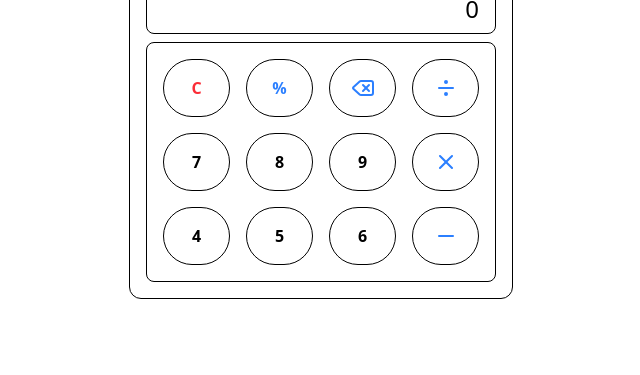
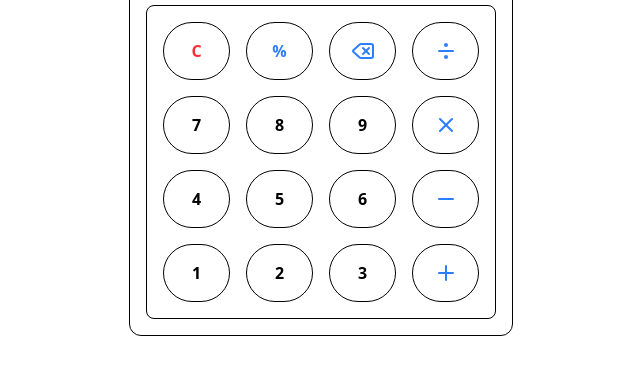
Before and after one commit to Jetrossgalinato/Calculator, a website: page index.html in a window 1280 px wide. Shown: the part 285-660 px from the top of the page, without its empty margins (319-959 px from the left). Drawn offline with nearby package versions, Linux system fonts and the light colour scheme.

Commit message:
feat: add 4th row of buttons

```diff
--- a/index.html
+++ b/index.html
@@ -45,46 +45,73 @@
             >
               <i data-lucide="divide"></i>
             </div>
+            <!-- Button 7 -->
             <div
               class="flex justify-center border border-black rounded-full font-semibold p-4 cursor-pointer hover:bg-gray-100"
             >
               7
             </div>
+            <!-- Button 8 -->
             <div
               class="flex justify-center border border-black rounded-full font-semibold p-4 cursor-pointer hover:bg-gray-100"
             >
               8
             </div>
+            <!-- Button 9 -->
             <div
               class="flex justify-center border border-black rounded-full font-semibold p-4 cursor-pointer hover:bg-gray-100"
             >
               9
             </div>
+            <!-- Multiplication Button -->
             <div
               class="flex justify-center border border-black rounded-full font-semibold text-blue-500 p-4 cursor-pointer hover:bg-gray-100"
             >
               <i data-lucide="x"></i>
             </div>
+            <!-- Button 4 -->
             <div
               class="flex justify-center border border-black rounded-full font-semibold p-4 cursor-pointer hover:bg-gray-100"
             >
               4
             </div>
+            <!-- Button 5 -->
             <div
               class="flex justify-center border border-black rounded-full font-semibold p-4 cursor-pointer hover:bg-gray-100"
             >
               5
             </div>
+            <!-- Button 6 -->
             <div
               class="flex justify-center border border-black rounded-full font-semibold p-4 cursor-pointer hover:bg-gray-100"
             >
               6
             </div>
+            <!-- Subtraction Button -->
             <div
               class="flex justify-center border border-black rounded-full font-semibold text-blue-500 p-4 cursor-pointer hover:bg-gray-100"
             >
               <i data-lucide="minus"></i>
             </div>
+            <div
+              class="flex justify-center border border-black rounded-full font-semibold p-4 cursor-pointer hover:bg-gray-100"
+            >
+              1
+            </div>
+            <div
+              class="flex justify-center border border-black rounded-full font-semibold p-4 cursor-pointer hover:bg-gray-100"
+            >
+              2
+            </div>
+            <div
+              class="flex justify-center border border-black rounded-full font-semibold p-4 cursor-pointer hover:bg-gray-100"
+            >
+              3
+            </div>
+            <div
+              class="flex justify-center border border-black rounded-full font-semibold text-blue-500 p-4 cursor-pointer hover:bg-gray-100"
+            >
+              <i data-lucide="plus"></i>
             </div>
           </div>
         </div>
```
